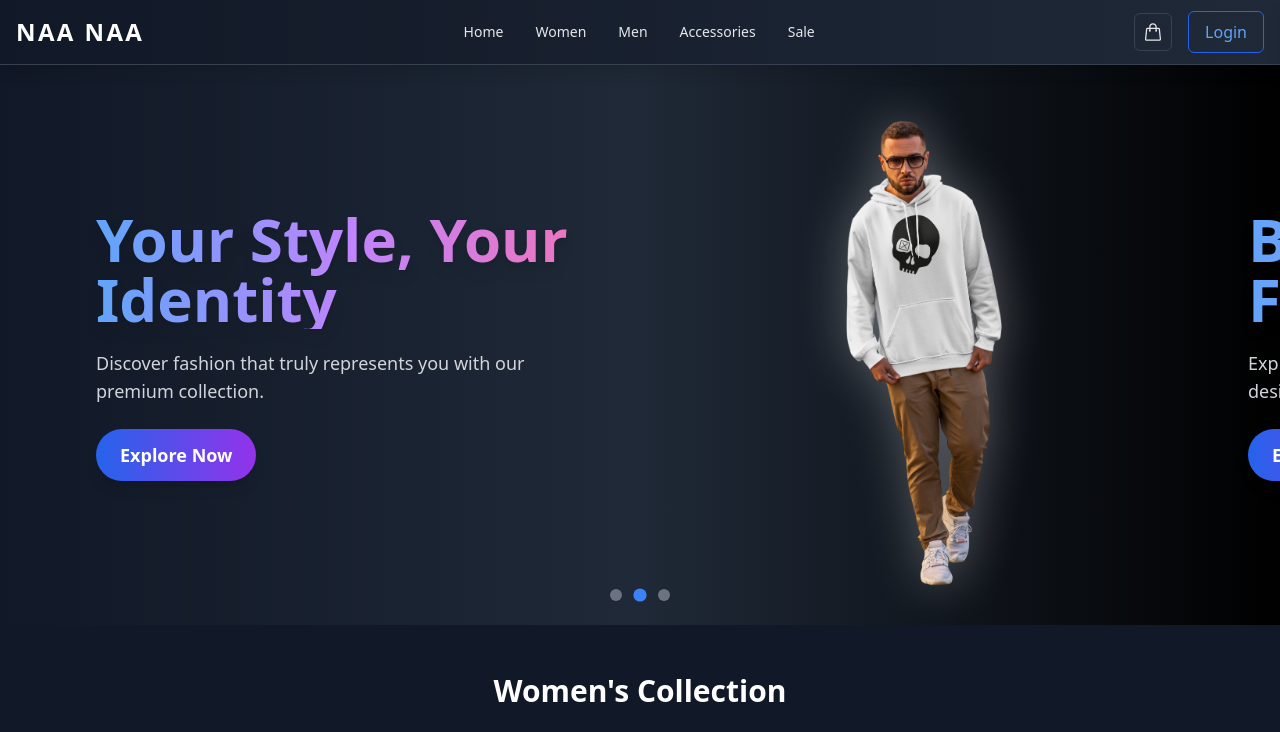
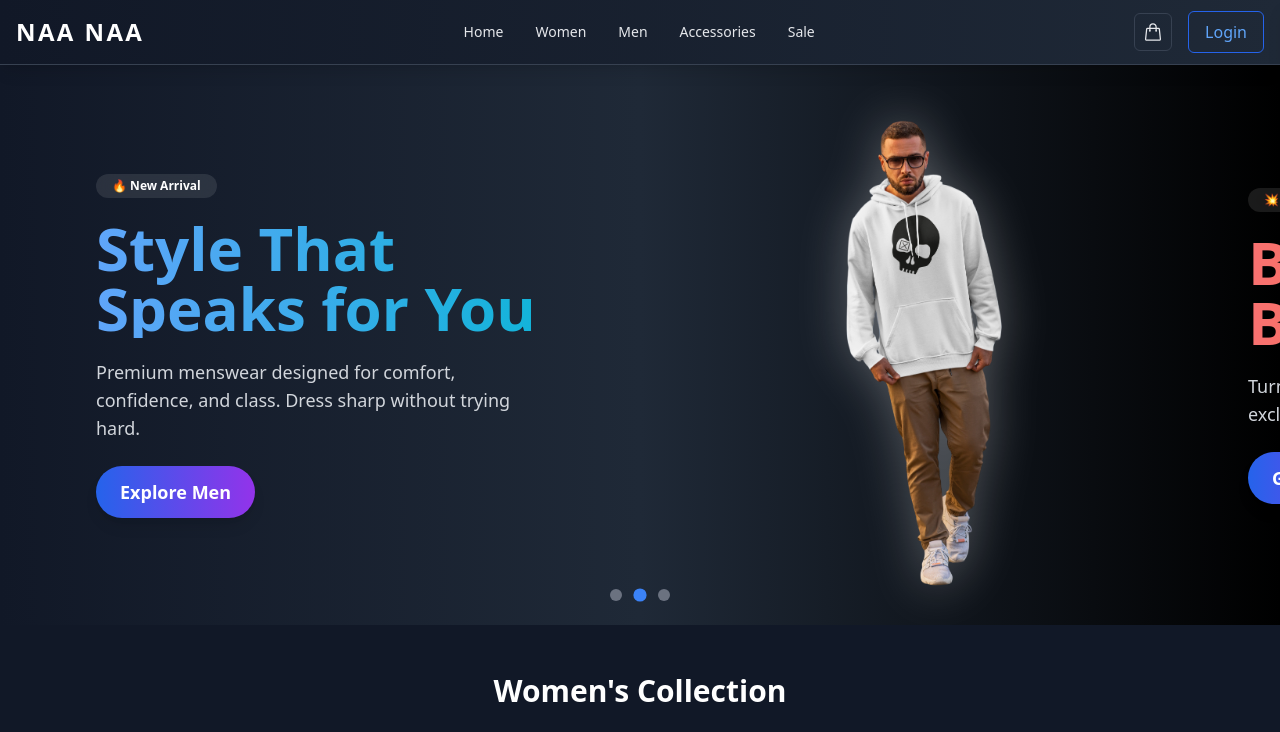
Before and after one commit to santoshp61/NAA_NAA, a React (Create React App) app: page / in a window 1280 px wide. Shown: the top 732 px of the page. Built offline with nearby package versions, Linux system fonts and the light colour scheme.

Commit message:
added trending ,new arrival ,big sale on slide

```diff
--- a/src/Components/HeroSection.jsx
+++ b/src/Components/HeroSection.jsx
@@ -3,22 +3,37 @@ import { Link } from "react-router-dom";
 
 const slides = [
   {
-    title: "Elevate Your Style",
-    description: "Upgrade your fashion with NAA NAA . Find your perfect outfit today!",
+    id: 1,
+    badge: "✨ Trending",
+    title: "Elevate Your Everyday Style",
+    description:
+      "Fresh looks, modern vibes, and outfits that make you feel confident every day. Style made simple.",
     image: "/Image/woman-model-next.png",
     link: "/womens",
+    cta: "Shop Women",
+    accent: "from-pink-400 to-purple-500",
   },
   {
-    title: "Your Style, Your Identity",
-    description: "Discover fashion that truly represents you with our premium collection.",
+    id: 2,
+    badge: "🔥 New Arrival",
+    title: "Style That Speaks for You",
+    description:
+      "Premium menswear designed for comfort, confidence, and class. Dress sharp without trying hard.",
     image: "/Image/man-Photoroom.png",
     link: "/mens",
+    cta: "Explore Men",
+    accent: "from-blue-400 to-cyan-500",
   },
   {
-    title: "Be Bold, Be Fashionable",
-    description: "Express yourself with the latest trends and exclusive designs.",
+    id: 3,
+    badge: "💥 Big Sale",
+    title: "Bold Looks. Better Prices.",
+    description:
+      "Turn heads without breaking the bank. Grab exclusive deals before they’re gone!",
     image: "/Image/woman-mode-red-png.png",
     link: "/sale",
+    cta: "Grab Deals",
+    accent: "from-red-400 to-orange-500",
   },
 ];
 
@@ -27,34 +42,48 @@ function HeroSection() {
 
   useEffect(() => {
     const interval = setInterval(() => {
-      setCurrentSlide((prevIndex) => (prevIndex + 1) % slides.length);
+      setCurrentSlide((prev) => (prev + 1) % slides.length);
     }, 4000);
     return () => clearInterval(interval);
   }, []);
 
   return (
     <section className="w-full h-[70vh] relative overflow-hidden bg-gradient-to-r from-gray-900 via-gray-800 to-black text-white px-6 sm:px-10 md:px-16 py-10 md:py-16 transition-all duration-700">
-      {/* Slider Wrapper */}
+
+      {/* Slider */}
       <div
-        className="flex transition-transform duration-700 ease-in-out h-full"
+        className="flex h-full transition-transform duration-700 ease-in-out"
         style={{ transform: `translateX(-${currentSlide * 100}%)` }}
       >
-        {slides.map((slide, index) => (
+        {slides.map((slide) => (
           <div
-            key={index}
+            key={slide.id}
             className="w-full h-full flex flex-col md:flex-row items-center justify-between flex-shrink-0"
           >
             {/* Left Content */}
             <div className="w-full md:w-1/2 text-left p-4 sm:p-8 space-y-5">
-              <h1 className="text-3xl sm:text-4xl md:text-5xl lg:text-6xl font-extrabold text-transparent bg-clip-text bg-gradient-to-r from-blue-400 via-purple-400 to-pink-400 drop-shadow-lg">
+
+              {/* Badge */}
+              <span className="inline-block px-4 py-1 text-xs font-semibold rounded-full bg-white/10 backdrop-blur-md">
+                {slide.badge}
+              </span>
+
+              {/* Title */}
+              <h1
+                className={`text-3xl sm:text-4xl md:text-5xl lg:text-6xl font-extrabold text-transparent bg-clip-text bg-gradient-to-r ${slide.accent}`}
+              >
                 {slide.title}
               </h1>
-              <p className="mt-3 text-sm sm:text-base md:text-lg text-gray-300 max-w-md leading-relaxed">
+
+              {/* Description */}
+              <p className="text-sm sm:text-base md:text-lg text-gray-300 max-w-md leading-relaxed">
                 {slide.description}
               </p>
+
+              {/* CTA */}
               <Link to={slide.link}>
-                <button className="mt-6 px-6 py-3 bg-gradient-to-r from-blue-600 to-purple-600 hover:from-purple-700 hover:to-blue-700 text-white font-semibold text-lg rounded-full shadow-lg hover:shadow-blue-500/50 transition-all duration-300">
-                  Explore Now
+                <button className="mt-6 px-6 py-3 bg-gradient-to-r from-blue-600 to-purple-600 hover:from-purple-700 hover:to-blue-700 text-white font-semibold text-lg rounded-full shadow-lg hover:shadow-blue-500/40 transition-all duration-300">
+                  {slide.cta}
                 </button>
               </Link>
             </div>
@@ -71,15 +100,17 @@ function HeroSection() {
         ))}
       </div>
 
-      {/* Dots Navigation */}
+      {/* Dots */}
       <div className="absolute bottom-6 left-0 right-0 flex justify-center space-x-3">
         {slides.map((_, index) => (
           <button
             key={index}
             onClick={() => setCurrentSlide(index)}
-            className={`w-3 h-3 rounded-full transition-all duration-300 ${currentSlide === index ? "bg-blue-500 scale-110" : "bg-gray-500 hover:bg-gray-400"
+            className={`w-3 h-3 rounded-full transition-all duration-300 ${currentSlide === index
+              ? "bg-blue-500 scale-110"
+              : "bg-gray-500 hover:bg-gray-400"
               }`}
-          ></button>
+          />
         ))}
       </div>
     </section>
```
